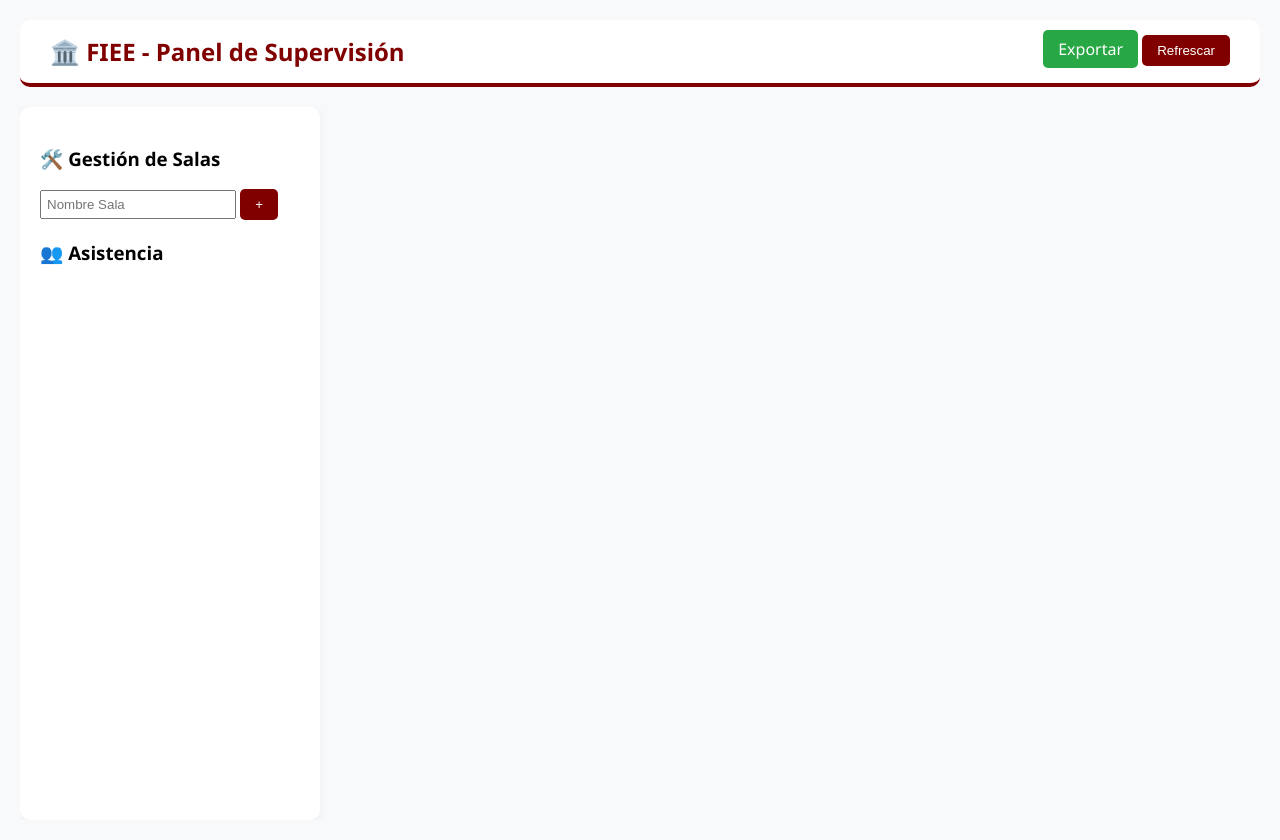
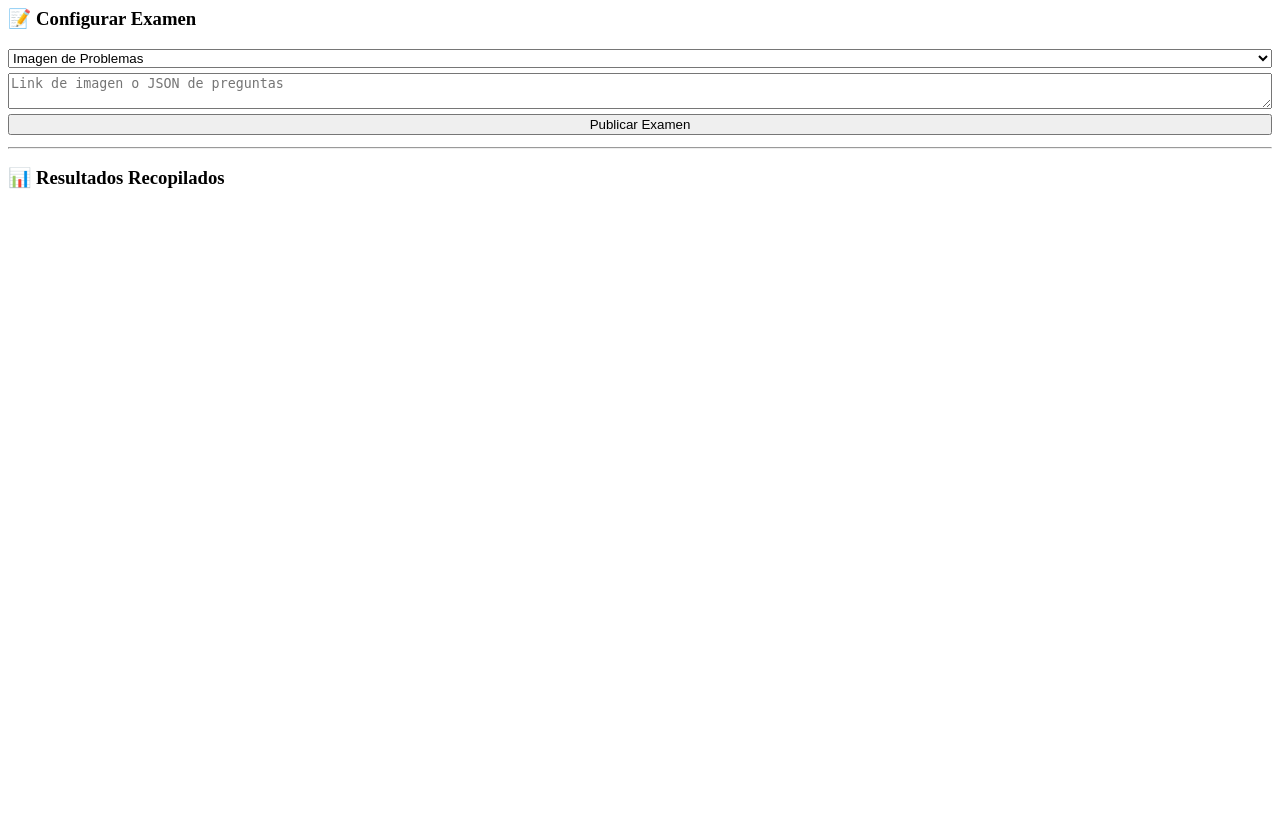
Before and after one commit to 914049118eddy-ops/Proctoring-, a FastAPI app: template templates/dashboard.html in a window 1280 px wide. After the commit the page ends 188 px from the top, so only its background shows below. Run offline with FastAPI, Linux system fonts and the light colour scheme; the template is opened without the code that fills it, so the values that code supplies are empty.

Commit message:
Update dashboard.html

```diff
--- a/templates/dashboard.html
+++ b/templates/dashboard.html
@@ -1,61 +1,23 @@
-<!DOCTYPE html>
-<html lang="es">
-<head>
-    <meta charset="UTF-8">
-    <title>Panel de Control UNI</title>
-    <style>
-        :root { --uni-red: #800000; --bg: #f8f9fa; }
-        body { font-family: 'Segoe UI', sans-serif; background: var(--bg); margin: 0; padding: 20px; display: flex; flex-direction: column; height: 100vh; }
-        .header { display: flex; justify-content: space-between; background: white; padding: 15px 30px; border-radius: 10px; border-bottom: 4px solid var(--uni-red); margin-bottom: 20px; }
-        .main-content { display: grid; grid-template-columns: 300px 1fr; gap: 20px; flex: 1; overflow: hidden; }
-        .sidebar { background: white; padding: 20px; border-radius: 10px; overflow-y: auto; box-shadow: 0 2px 10px rgba(0,0,0,0.05); }
-        .alerts-area { overflow-y: auto; display: grid; grid-template-columns: repeat(auto-fill, minmax(250px, 1fr)); gap: 20px; align-content: start; }
-        .status-dot { height: 10px; width: 10px; border-radius: 50%; display: inline-block; margin-right: 8px; }
-        .card { background: white; border-radius: 12px; overflow: hidden; box-shadow: 0 4px 6px rgba(0,0,0,0.05); border: 1px solid #eee; }
-        .card img { width: 100%; height: 150px; object-fit: cover; }
-        .btn-uni { background: var(--uni-red); color: white; border: none; padding: 8px 15px; border-radius: 5px; cursor: pointer; }
-    </style>
-</head>
-<body>
-    <div class="header">
-        <h2 style="margin:0; color:var(--uni-red)">🏛️ FIEE - Panel de Supervisión</h2>
-        <div>
-            <a href="/descargar_reporte?password=uni2026" class="btn-uni" style="background:#28a745; text-decoration:none">Exportar</a>
-            <button class="btn-uni" onclick="location.reload()">Refrescar</button>
-        </div>
-    </div>
-
-    <div class="main-content">
 <div class="sidebar">
-            <h3>🛠️ Gestión de Salas</h3>
-            <form action="/crear_sala" method="post" style="margin-bottom:20px;">
+    <h3>📝 Configurar Examen</h3>
+    <form action="/configurar_examen" method="post" style="font-size: 12px;">
         <input type="hidden" name="password" value="uni2026">
-                <input type="text" name="nombre_sala" placeholder="Nombre Sala" required style="width:70%; padding:5px;">
-                <button type="submit" class="btn-uni">+</button>
+        <select name="tipo" style="width:100%">
+            <option value="imagen">Imagen de Problemas</option>
+            <option value="interactivo">Cuestionario Interactivo</option>
+        </select>
+        <textarea name="contenido" placeholder="Link de imagen o JSON de preguntas" style="width:100%; margin-top:5px;"></textarea>
+        <button type="submit" class="btn-uni" style="width:100%; margin-top:5px;">Publicar Examen</button>
     </form>
 
-            <h3>👥 Asistencia</h3>
-            {% for est in asistencia %}
-            <div style="padding:10px; border-bottom:1px solid #eee; font-size:13px;">
-                <span class="status-dot" style="background: {{ 'red' if est.Camara == 'BLOQUEADA' else ('gray' if est.Estado == 'FINALIZADO' else '#10b981') }}"></span>
-                <strong>{{ est.Nombre }}</strong><br>
-                <small>{{ est.Sala }} | {{ est.ID }}</small>
-            </div>
-            {% endfor %}
-        </div>
+    <hr>
 
-        <div class="alerts-area">
-            {% for item in incidencias %}
-            <div class="card">
-                <img src="/ver_evidencia/{{ item.Ruta.split('/')[-1] }}">
-                <div style="padding:10px;">
-                    <b style="color:red; font-size:12px;">{{ item.Falta }}</b>
-                    <p style="font-size:13px; margin:5px 0;">{{ item.Nombre }}</p>
-                    <small style="color:#666;">Sala: {{ item.Sala }}</small>
-                </div>
+    <h3>📊 Resultados Recopilados</h3>
+    <div id="lista-resultados">
+        {% for res in asistencia if res.Estado == 'FINALIZADO' %}
+            <div style="padding:5px; border-bottom:1px solid #eee; font-size:12px;">
+                ✅ <strong>{{ res.Nombre }}</strong> - Entregado
             </div>
         {% endfor %}
     </div>
 </div>
-</body>
-</html>
```
Lines whose indentation alone changed are shown as unchanged.
